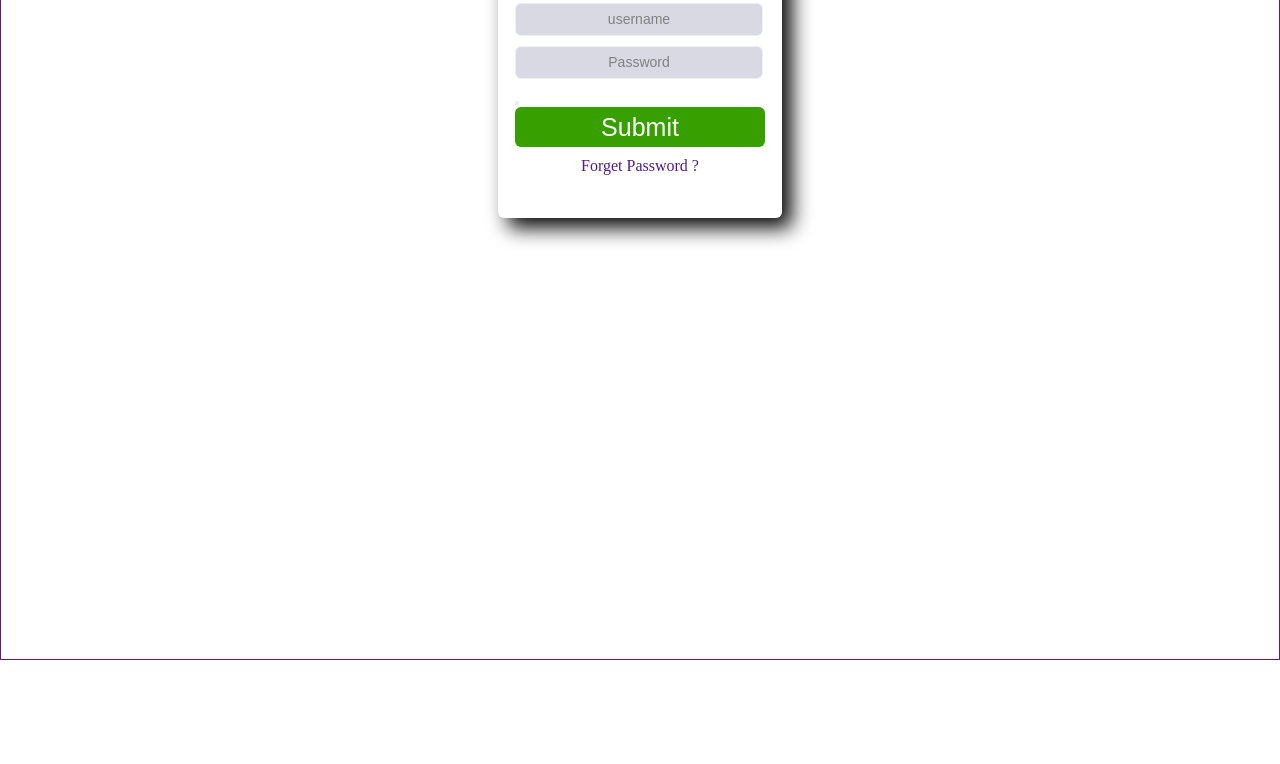
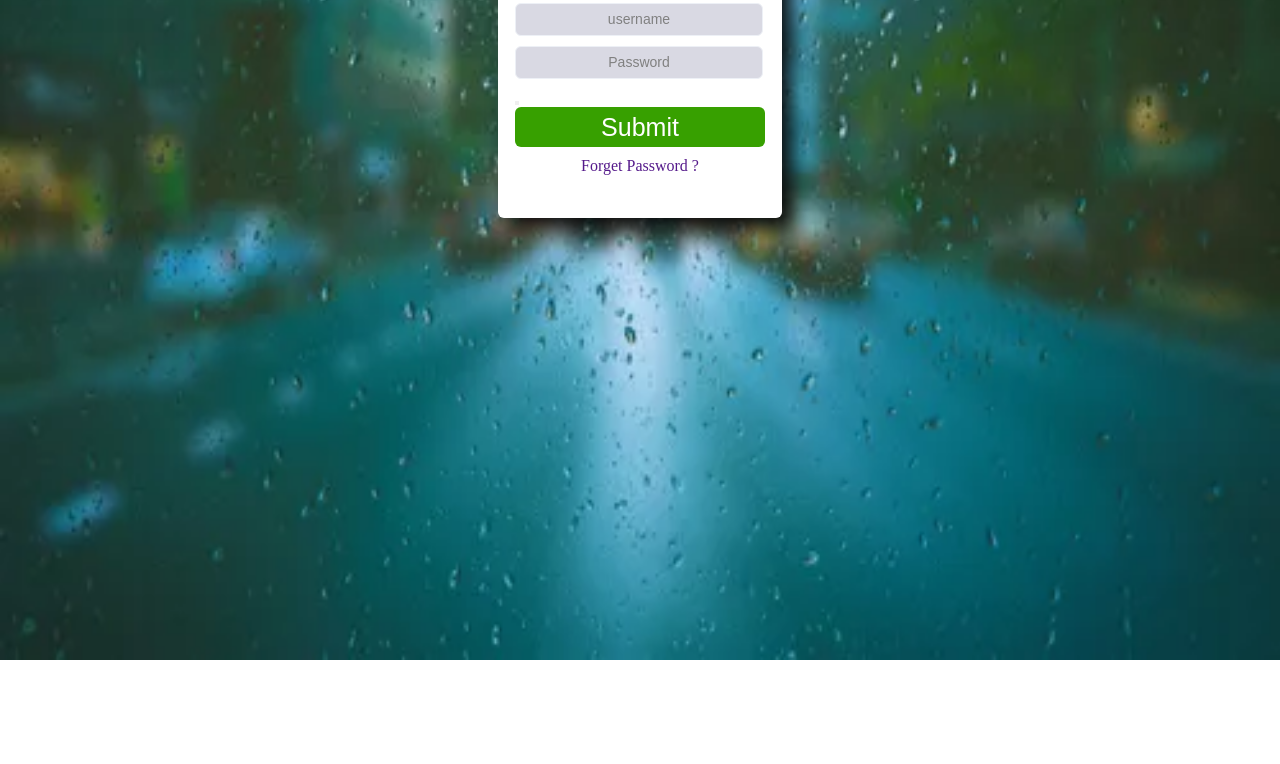
Before and after one commit to mahmud2151/Assignment-7, a plain HTML site: page index.html in a window 1280 px wide. Shown: the part 308-1072 px from the top of the page. Drawn offline with Linux system fonts and the light colour scheme.

Commit message:
Update index.html

```diff
--- a/index.html
+++ b/index.html
@@ -25,7 +25,7 @@
 							</div>
 						</div>
 				<div>
-							<img src="image/pexels-photo-531880.webp">
+							<img src="pexels-photo-531880.webp">
 				</div>
 
 			</body>
```
